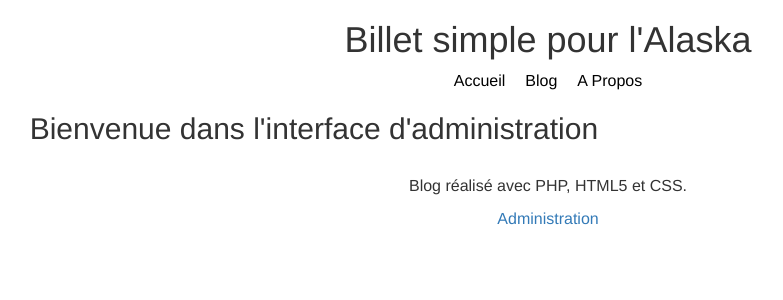
After one commit to AdelineDs/P8-blog, a PHP site: template View/viewAdmin.php in a window 1280 px wide. The commit adds this page. Shown: the top 300 px of the page, without its empty margins (92-875 px from the left). Run offline with PHP 8.4, Linux system fonts and the light colour scheme; the template is opened without the code that fills it, so the values that code supplies are empty.

Commit message:
creation d'une page d'administration

```diff
--- a/Controler/router.php
+++ b/Controler/router.php
@@ -3,6 +3,7 @@
 require_once 'Controler/ControlerHome.php';
 require_once 'Controler/ControlerPost.php';
 require_once 'Controler/ControlerContact.php';
+require_once 'Controler/ControlerAdmin.php';
 require_once 'View/View.php';
 
 class Router {
@@ -10,12 +11,14 @@ class Router {
     private $ctrlHome;
     private $ctrlPost;
     private $ctrlContact;
+    private $ctrlAdmin;
 
 
     public function __construct() {
         $this->ctrlHome = new ControlerHome();
         $this->ctrlPost = new ControlerPost();
         $this->ctrlContact = new ControlerContact();
+        $this->ctrlAdmin = new ControlerAdmin();
     }
 
     public function routerQuery(){
@@ -47,6 +50,9 @@ class Router {
                 elseif($_GET['action'] == 'contact'){
                     $this->ctrlContact->view();
                 }
+                elseif ($_GET['action'] == 'admin') {
+                    $this->ctrlAdmin->view();
+               }
                 else{
                     throw new Exception("Action non valide");
                 }
--- a/View/template.php
+++ b/View/template.php
@@ -28,6 +28,7 @@
             <footer class="row footer">
                 <div class="col-xs-12">
                     <p>Blog réalisé avec PHP, HTML5 et CSS.</p>
+                    <a href="index.php?action=admin">Administration</a>
                 </div>
             </footer>
         </div>
--- /dev/null
+++ b/View/viewAdmin.php
@@ -0,0 +1,5 @@
+<?php $this->title = 'Administration'; ?>
+
+<div class="col-xs-offset-1 col-xs-10">
+    <h2>Bienvenue dans l'interface d'administration</h2>
+</div>
```
Also changed, not shown: Controler/ControlerAdmin.php (added, +13 -0 lines).
